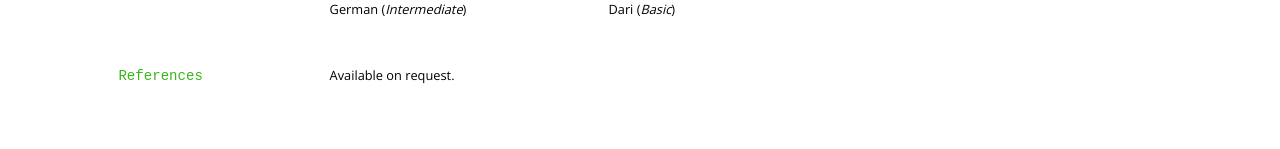
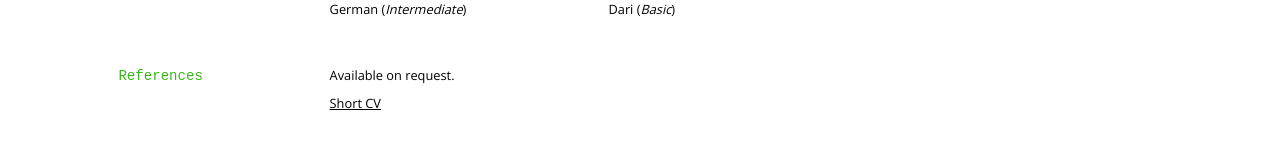
Before and after one commit to joelfiddes/joelfiddes.github.io, a Jekyll site: the page cv/index.html, which Jekyll copies as it is, in a window 1280 px wide and 900 px high, scrolled down 1940 px. Shown: the part 671-820 px from the top of the window. Built offline with Jekyll 4.4.1, drawn with Linux system fonts in a browser that asks for light colours; nearby versions of some CDN libraries.

Commit message:
auto-commit

```diff
--- a/cv/index.html
+++ b/cv/index.html
@@ -193,6 +193,8 @@ Prince of Wales Student Scholarship (Tuition fees)</p>
 
 <p>Available on request.</p>
 
+<p><a href="https://drive.google.com/open?id=0B5IDVy7OycK5WW1JM2tCWndPcUU">Short CV</a></p>
+
 <!-- ### Footer
 
 Last updated: February 2017 -->
```
Also changed, not shown: about/index.md (+2 -0 lines).
